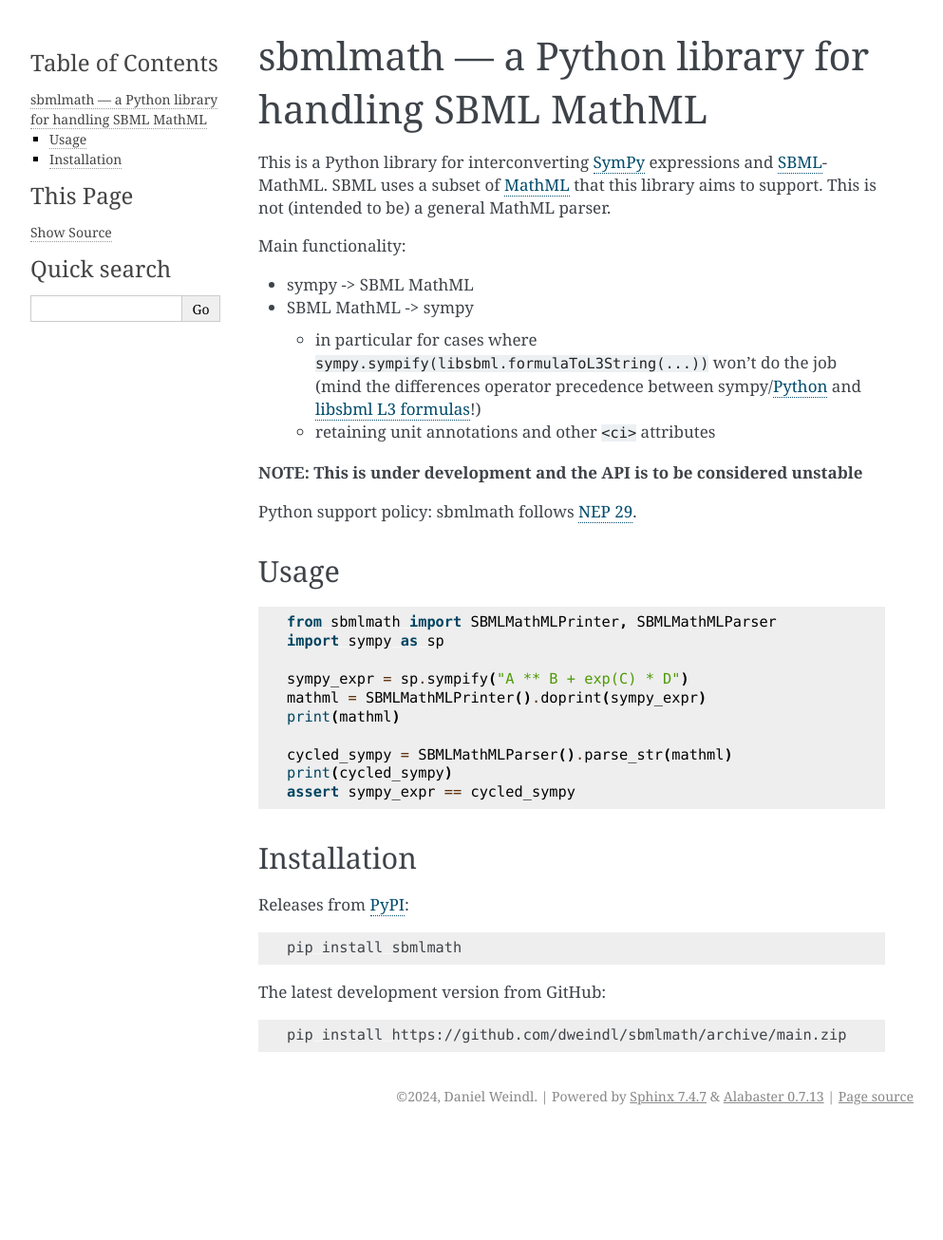
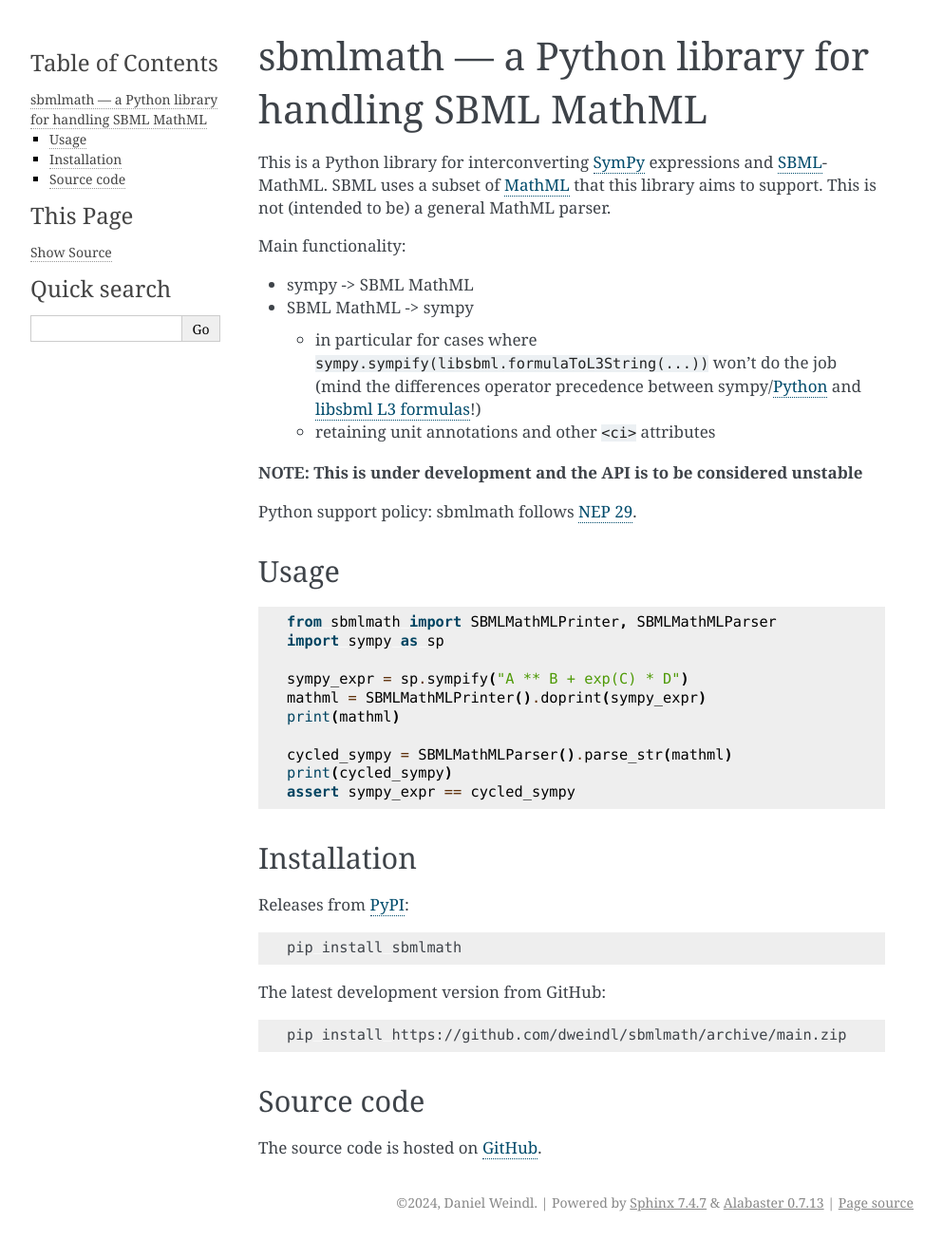
Before and after one commit to dweindl/sbmlmath, a Sphinx documentation site: the page built from doc/about.rst, in a window 1280 px wide. Shown: the whole page at 95% size, without its empty margins (148-1141 px from the left). Built offline with Sphinx 7.4.7, drawn with Linux system fonts in a browser that asks for light colours; before the commit the page ends 1194 px from its top, so only the background shows below that.

Commit message:
Add GitHub link to RTD page

```diff
--- a/doc/about.rst
+++ b/doc/about.rst
@@ -55,3 +55,9 @@
 .. code-block:: bash
 
     pip install https://github.com/dweindl/sbmlmath/archive/main.zip
+
+
+Source code
+-----------
+
+The source code is hosted on `GitHub <https://github.com/dweindl/sbmlmath>`_.
```
